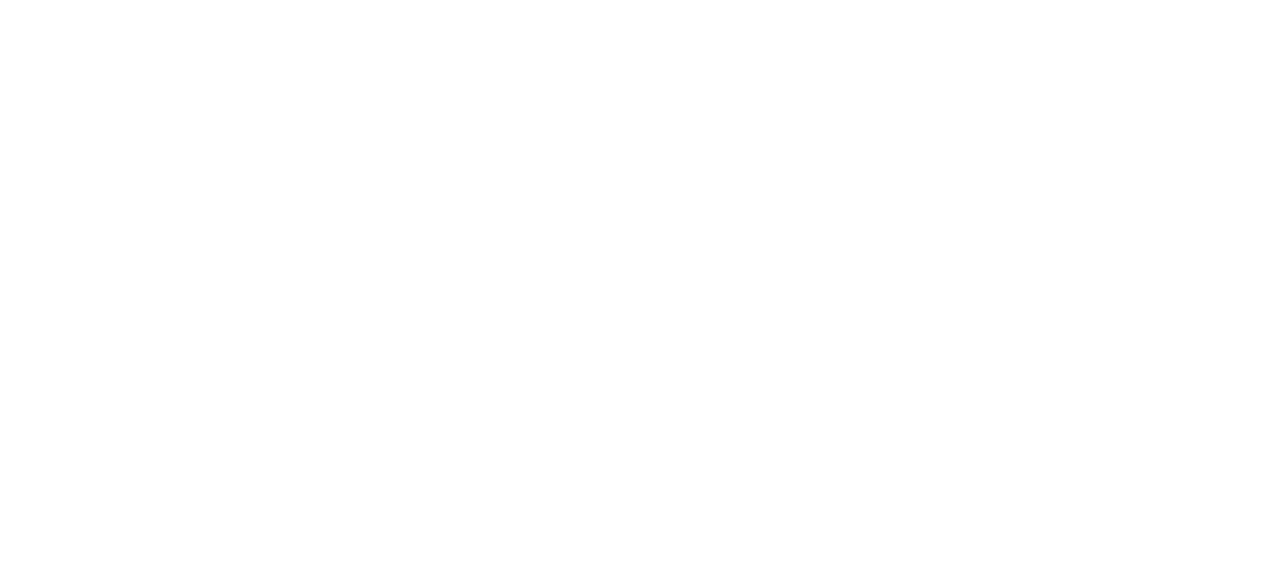
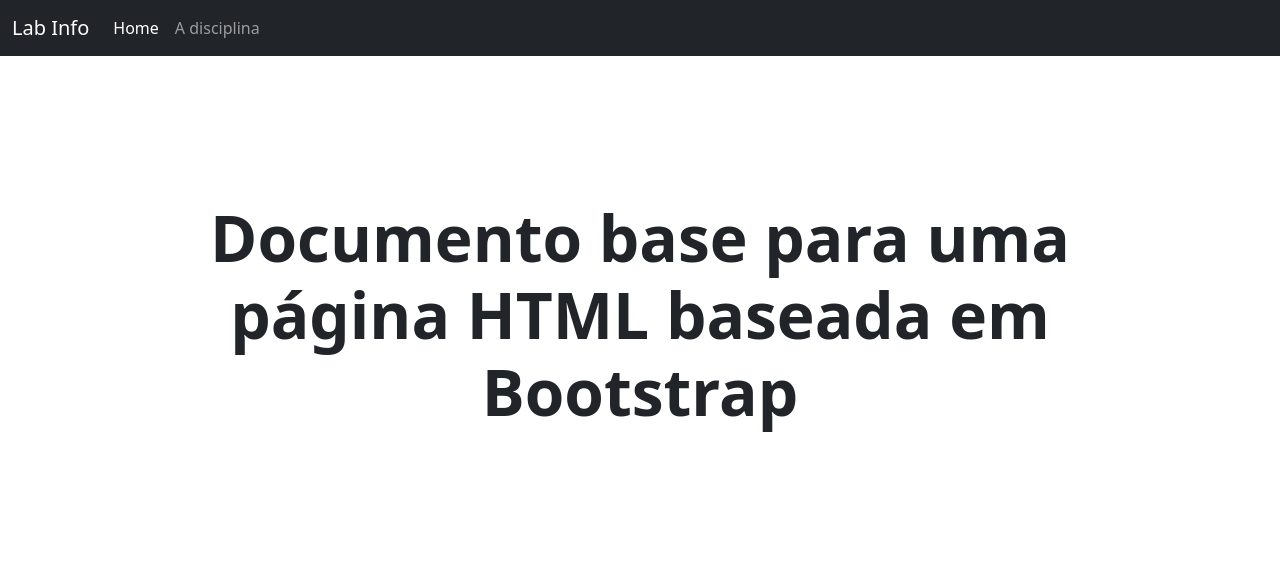
Before and after one commit to goncalo-ua/LI2025TESTE3, a plain HTML site: page index.html in a window 1280 px wide. Drawn offline with nearby package versions, Linux system fonts and the light colour scheme.

Commit message:
4 a tarefa concluida

```diff
--- a/index.html
+++ b/index.html
@@ -2,21 +2,63 @@
 <html lang="pt-PT">
   <head>
     <meta charset="UTF-8" />
-    <title>Site com bootstrap/title>
-
     <meta name="viewport" content="width=device-width, initial-scale=1" />
-
+    <title>Lab Info - Home</title>
 
     <link
       href="https://cdn.jsdelivr.net/npm/bootstrap@5.3.3/dist/css/bootstrap.min.css"
       rel="stylesheet"
     >
   </head>
+
   <body>
 
+    <nav class="navbar navbar-expand-lg navbar-dark bg-dark">
+      <div class="container-fluid">
 
-    <script
-      src="https://cdn.jsdelivr.net/npm/bootstrap@5.3.3/dist/js/bootstrap.bundle.min.js"
-    ></script>
+        <a class="navbar-brand" href="index.html">Lab Info</a>
+
+        <button class="navbar-toggler" type="button" data-bs-toggle="collapse"
+                data-bs-target="#navbarSupportedContent" aria-controls="navbarSupportedContent"
+                aria-expanded="false" aria-label="Alternar navegação">
+          <span class="navbar-toggler-icon"></span>
+        </button>
+
+        <div class="collapse navbar-collapse" id="navbarSupportedContent">
+          <ul class="navbar-nav me-auto mb-2 mb-lg-0">
+
+            <li class="nav-item">
+              <a class="nav-link active" aria-current="page" href="index.html">Home</a>
+            </li>
+
+            <li class="nav-item">
+              <a class="nav-link" href="disciplina.html">A disciplina</a>
+            </li>
+
+          </ul>
+        </div>
+      </div>
+    </nav>
+
+    <main class="container py-5">
+    <main class="container py-5">
+
+  <div class="py-5 text-center">
+
+    <h1 class="display-3 fw-bold">
+      Documento base para uma página HTML baseada em Bootstrap
+    </h1>
+
+
+
+
+  </div>
+
+</main>
+
+    </main>
+
+    <script src="https://cdn.jsdelivr.net/npm/bootstrap@5.3.3/dist/js/bootstrap.bundle.min.js"></script>
+
   </body>
 </html>
```
Also changed, not shown: 1 other file.
